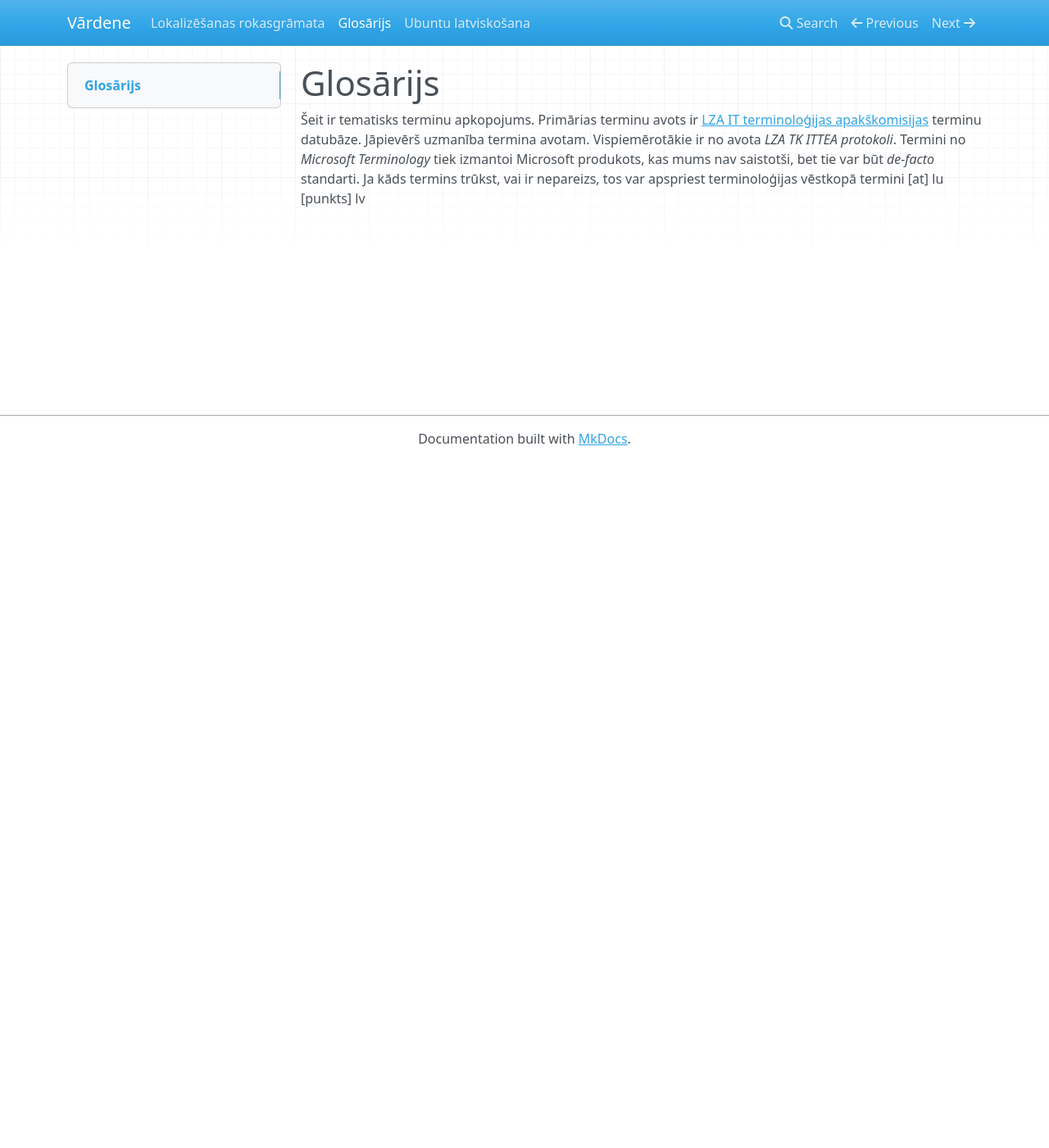
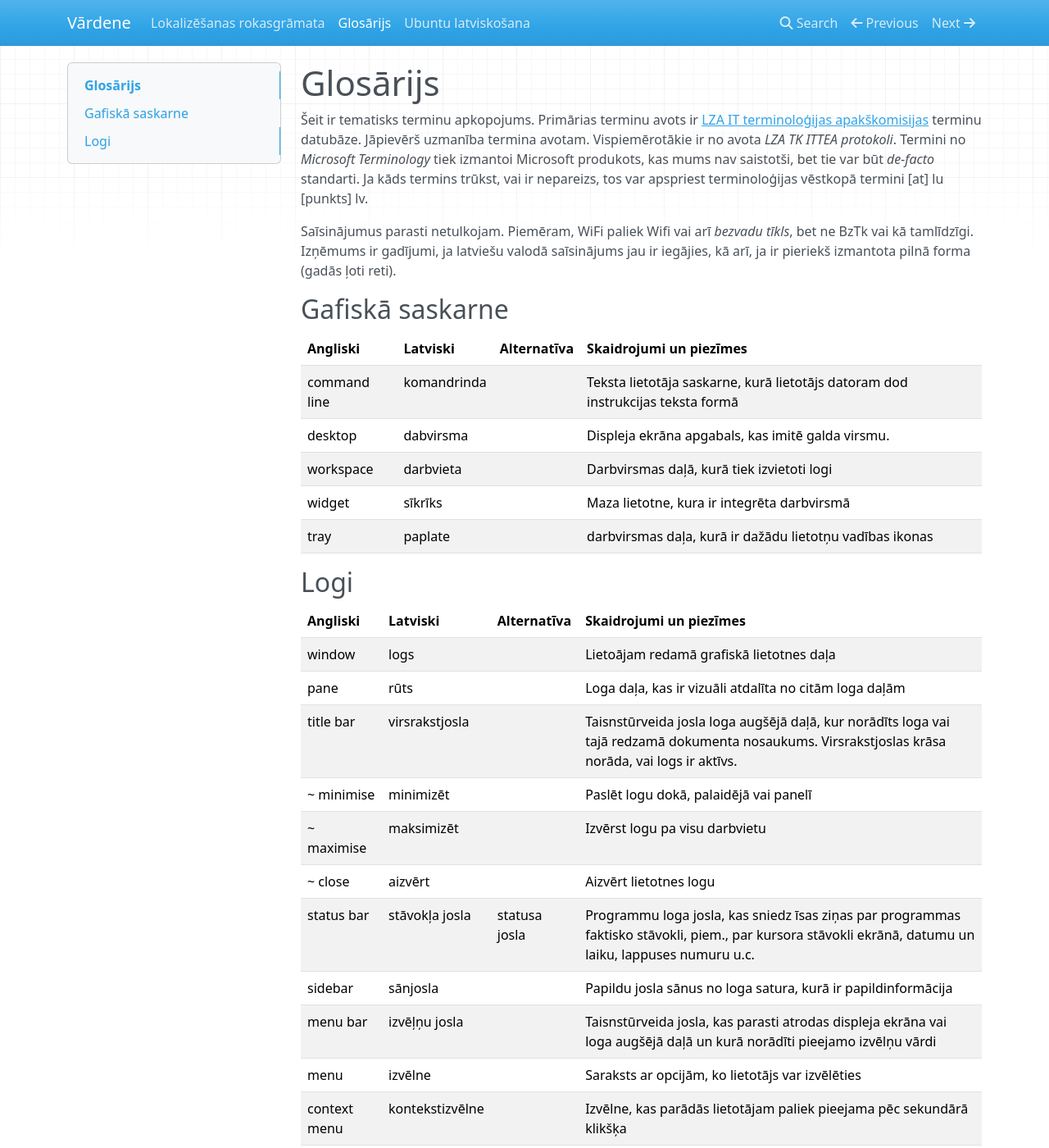
Before and after one commit to Mazurs/localization-manual-lv, an MkDocs documentation site: the page built from docs/glossary.md, in a window 1280 px wide and 1400 px high. Shown: the whole window at 82% size. Built offline with MkDocs 1.6.1, drawn with Linux system fonts in a browser that asks for light colours; nearby versions of some CDN libraries; some of the changed text lies outside the part shown.

Commit message:
Update glossary.md

```diff
--- a/docs/glossary.md
+++ b/docs/glossary.md
@@ -1,2 +1,33 @@
 # Glosārijs
-Šeit ir tematisks terminu apkopojums. Primārias terminu avots ir [LZA IT terminoloģijas apakškomisijas](http://termini.lza.lv/term.php) terminu datubāze. Jāpievērš uzmanība termina avotam. Vispiemērotākie ir no avota *LZA TK ITTEA protokoli*. Termini no *Microsoft Terminology* tiek izmantoi Microsoft produkots, kas mums nav saistotši, bet tie var būt *de-facto* standarti. Ja kāds termins trūkst, vai ir nepareizs, tos var apspriest terminoloģijas vēstkopā termini [at] lu [punkts] lv
+Šeit ir tematisks terminu apkopojums. Primārias terminu avots ir [LZA IT terminoloģijas apakškomisijas](http://termini.lza.lv/term.php) terminu datubāze. Jāpievērš uzmanība termina avotam. Vispiemērotākie ir no avota *LZA TK ITTEA protokoli*. Termini no *Microsoft Terminology* tiek izmantoi Microsoft produkots, kas mums nav saistotši, bet tie var būt *de-facto* standarti. Ja kāds termins trūkst, vai ir nepareizs, tos var apspriest terminoloģijas vēstkopā termini [at] lu [punkts] lv.
+
+Saīsinājumus parasti netulkojam. Piemēram, WiFi paliek Wifi vai arī *bezvadu tīkls*, bet ne BzTk vai kā tamlīdzīgi. Izņēmums ir gadījumi, ja latviešu valodā saīsinājums jau ir iegājies, kā arī, ja ir pieriekš izmantota pilnā forma (gadās ļoti reti).
+
+## Gafiskā saskarne
+
+Angliski | Latviski | Alternatīva | Skaidrojumi un piezīmes
+---------|----------|-------------|------------------------
+command line | komandrinda || Teksta lietotāja saskarne, kurā lietotājs datoram dod instrukcijas teksta formā
+desktop | dabvirsma || Displeja ekrāna apgabals, kas imitē galda virsmu.
+workspace | darbvieta || Darbvirsmas daļā, kurā tiek izvietoti logi
+widget | sīkrīks || Maza lietotne, kura ir integrēta darbvirsmā
+tray | paplate || darbvirsmas daļa, kurā ir dažādu lietotņu vadības ikonas
+
+## Logi
+
+Angliski | Latviski | Alternatīva | Skaidrojumi un piezīmes
+---------|----------|-------------|------------------------
+window | logs || Lietoājam redamā grafiskā lietotnes daļa
+pane | rūts || Loga daļa, kas ir vizuāli atdalīta no citām loga daļām
+title bar | virsrakstjosla || Taisnstūrveida josla loga augšējā daļā, kur norādīts loga vai tajā redzamā dokumenta nosaukums. Virsrakstjoslas krāsa norāda, vai logs ir aktīvs.
+~ minimise | minimizēt || Paslēt logu dokā, palaidējā vai panelī
+~ maximise | maksimizēt || Izvērst logu pa visu darbvietu
+~ close | aizvērt || Aizvērt lietotnes logu
+status bar | stāvokļa josla | statusa josla | Programmu loga josla, kas sniedz īsas ziņas par programmas faktisko stāvokli, piem., par kursora stāvokli ekrānā, datumu un laiku, lappuses numuru u.c.
+sidebar | sānjosla || Papildu josla sānus no loga satura, kurā ir papildinformācija
+menu bar | izvēļņu josla || Taisnstūrveida josla, kas parasti atrodas displeja ekrāna vai loga augšējā daļā un kurā norādīti pieejamo izvēlņu vārdi
+menu | izvēlne || Saraksts ar opcijām, ko lietotājs var izvēlēties
+context menu | kontekstizvēlne || Izvēlne, kas parādās lietotājam paliek pieejama pēc sekundārā klikšķa
+ribbon | lente || Microsoft stila izvēļņu josla
+scrollbar | ritjosla || Josla gar dokumentu, kas palīdz tajā parvietoties
+toolbar | rīkjosla || Josla, kurā ir pieejami dažādi rīki
```
